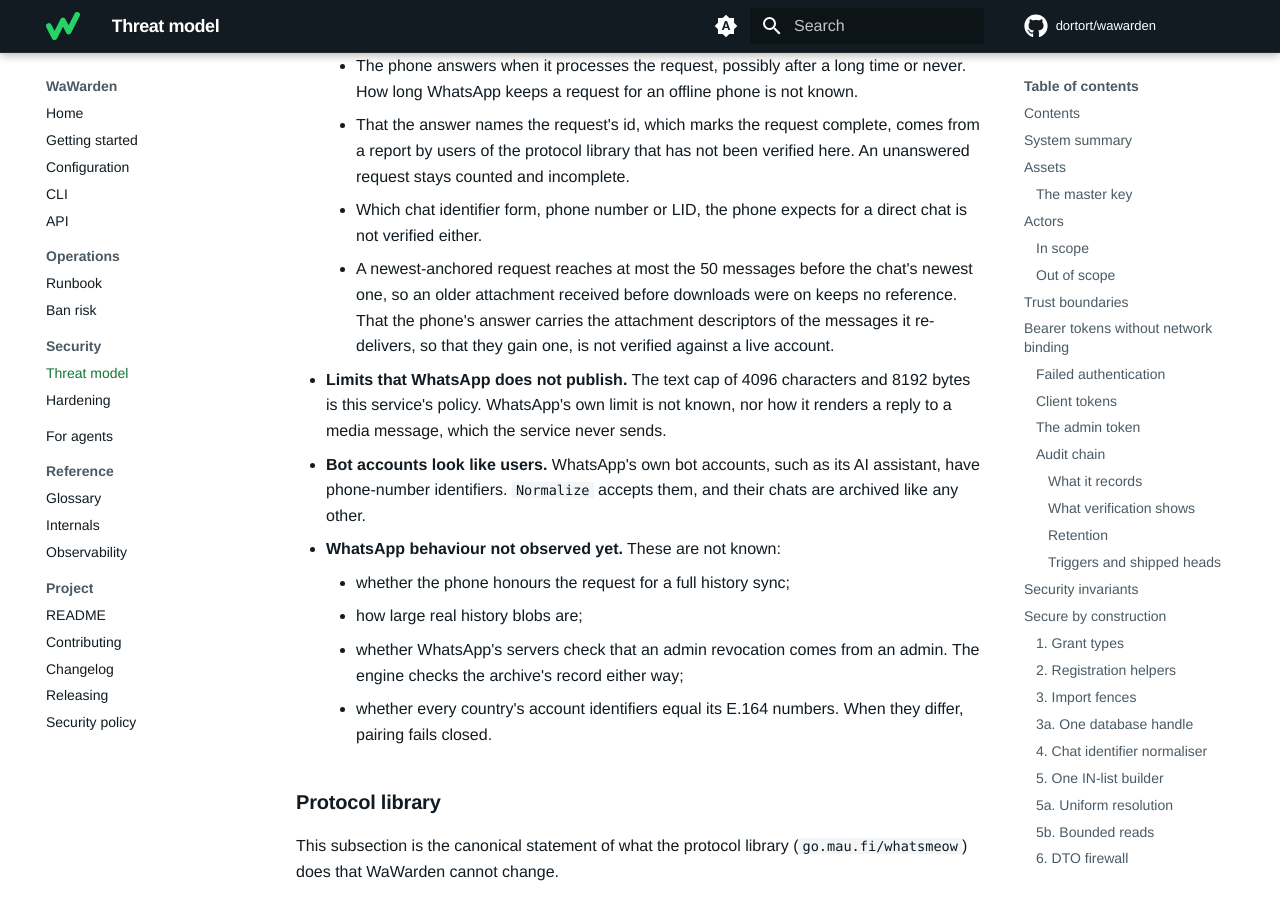
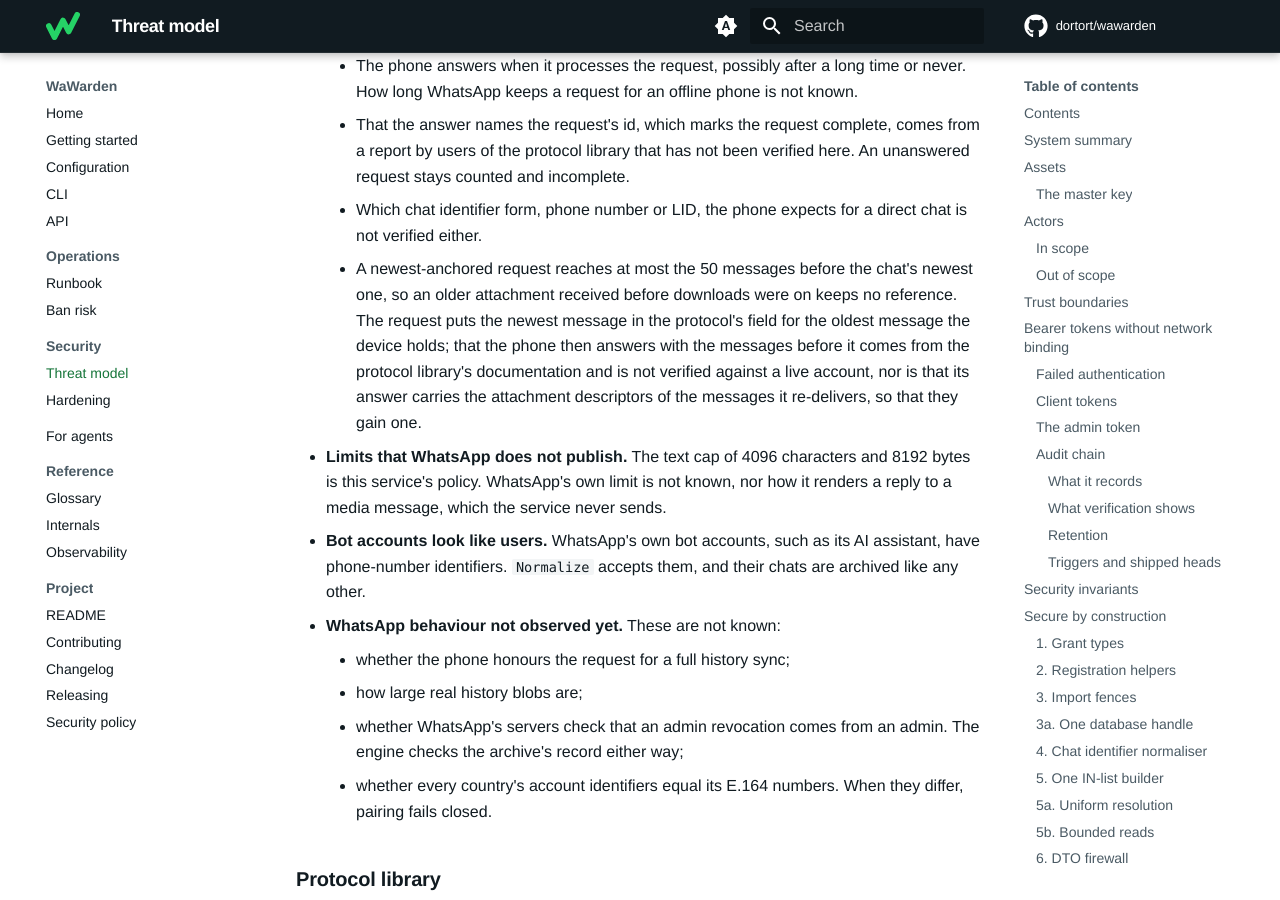
Before and after one commit to dortort/wawarden, an MkDocs documentation site: the page built from docs/threat-model.md, in a window 1280 px wide and 900 px high, scrolled down 65944 px. Built offline with MkDocs 1.6.1 and Material for MkDocs 9.7.7, drawn with Linux system fonts in a browser that asks for light colours; comment, search, counter and statistics services are not loaded.

Commit message:
docs(threat-model): say the phone honouring a newest anchor is unverified
The request carries the newest message in the protocol field for the
oldest message the device holds. Only the protocol library's documentation
says the phone answers with the messages before it.

Co-Authored-By: Claude Opus 5.5 <noreply@anthropic.com>
Co-Authored-By: Claude Fable 5.1 <noreply@anthropic.com>

```diff
--- a/docs/threat-model.md
+++ b/docs/threat-model.md
@@ -2712,9 +2712,12 @@ subject.
     direct chat is not verified either.
   - A newest-anchored request reaches at most the 50 messages before the
     chat's newest one, so an older attachment received before downloads were
-    on keeps no reference. That the phone's answer carries the attachment
-    descriptors of the messages it re-delivers, so that they gain one, is not
-    verified against a live account.
+    on keeps no reference. The request puts the newest message in the
+    protocol's field for the oldest message the device holds; that the phone
+    then answers with the messages before it comes from the protocol
+    library's documentation and is not verified against a live account, nor
+    is that its answer carries the attachment descriptors of the messages it
+    re-delivers, so that they gain one.
 - **Limits that WhatsApp does not publish.** The text cap of 4096 characters
   and 8192 bytes is this service's policy. WhatsApp's own limit is not known,
   nor how it renders a reply to a media message, which the service never
```
